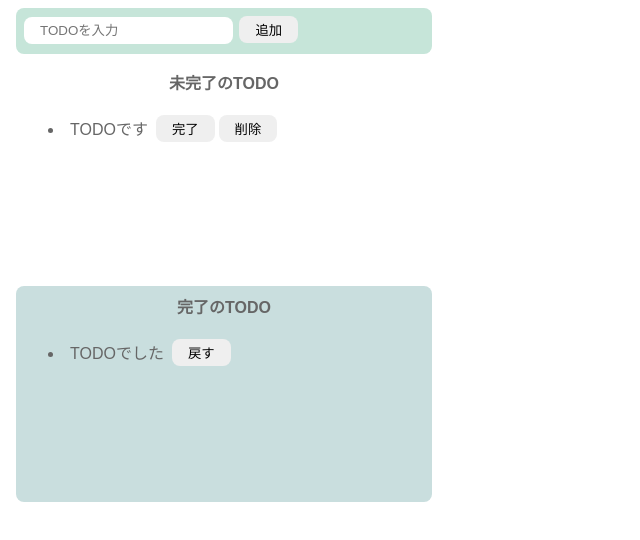
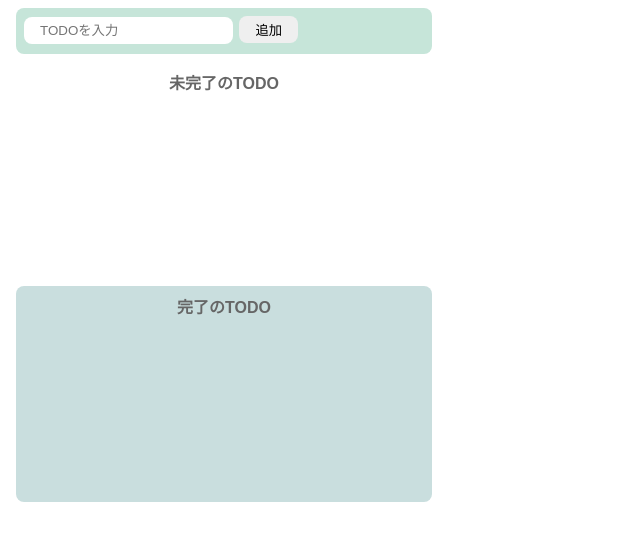
Before and after one commit to koheihida/20240104_ToDo, a website built with Parcel: page index.html in a window 1280 px wide. Shown: the whole page, without its empty margins (0-640 px from the left). Built offline with nearby package versions, Linux system fonts and the light colour scheme.

Commit message:
htmlの仮実装削除

```diff
--- a/index.html
+++ b/index.html
@@ -15,24 +15,11 @@
 	<div class="incomplete-area">
     <p class="title">未完了のTODO</p>
     <ul id="incomplete-list">
-      <li>
-        <div class="list-row">
-          <p class="todo-item">TODOです</p>
-          <button>完了</button>
-          <button>削除</button>
-        </div>
-      </li>
     </ul>
   </div>
 	<div class="complete-area">
     <p class="title">完了のTODO</p>
-    <ul>
-      <li id="complete-list">
-        <div class="list-row">
-          <p class="todo-item">TODOでした</p>
-          <button>戻す</button>
-        </div>
-      </li>
+    <ul  id="complete-list">
     </ul>
   </div>
 	<div></div>
```
